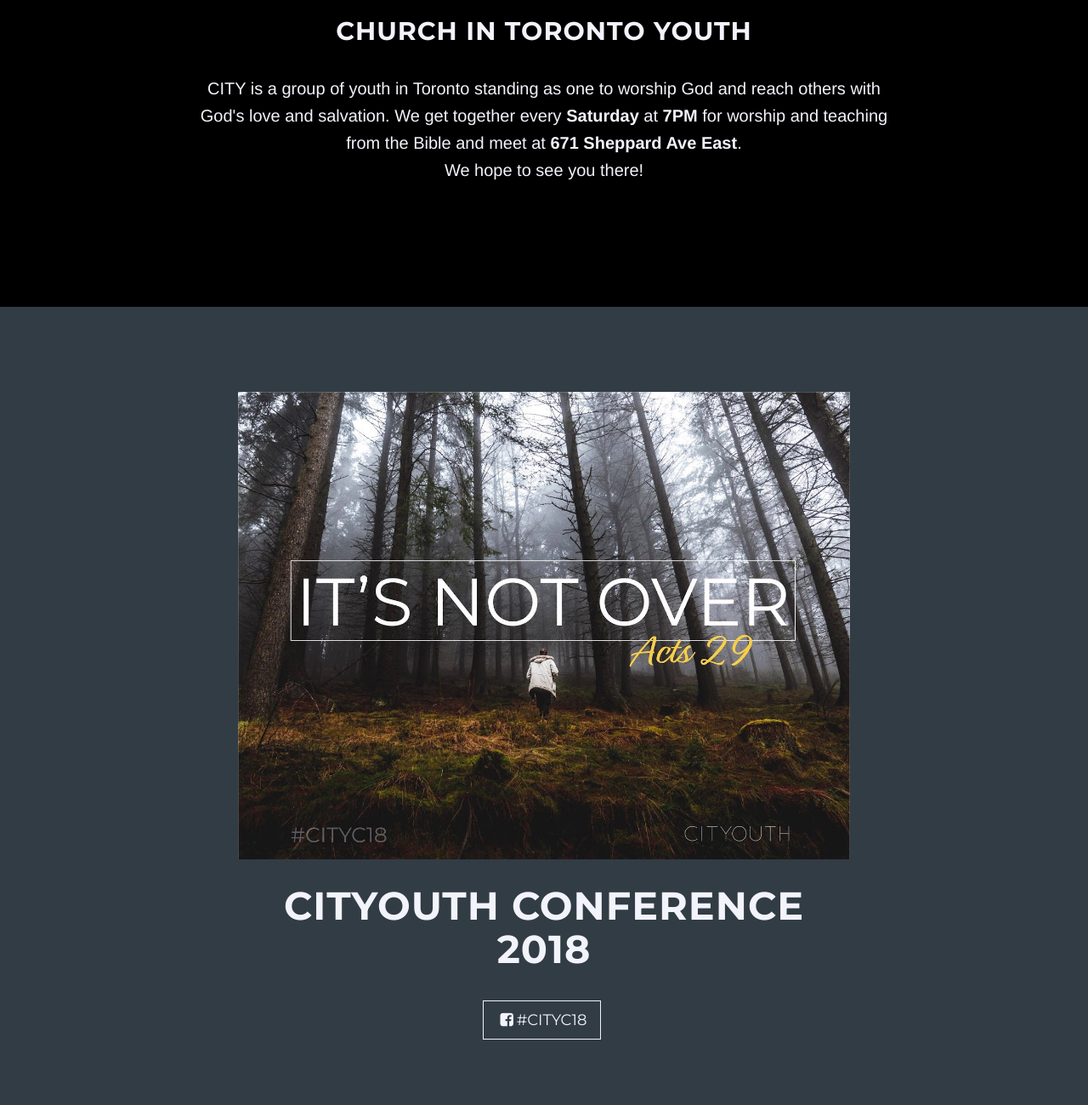
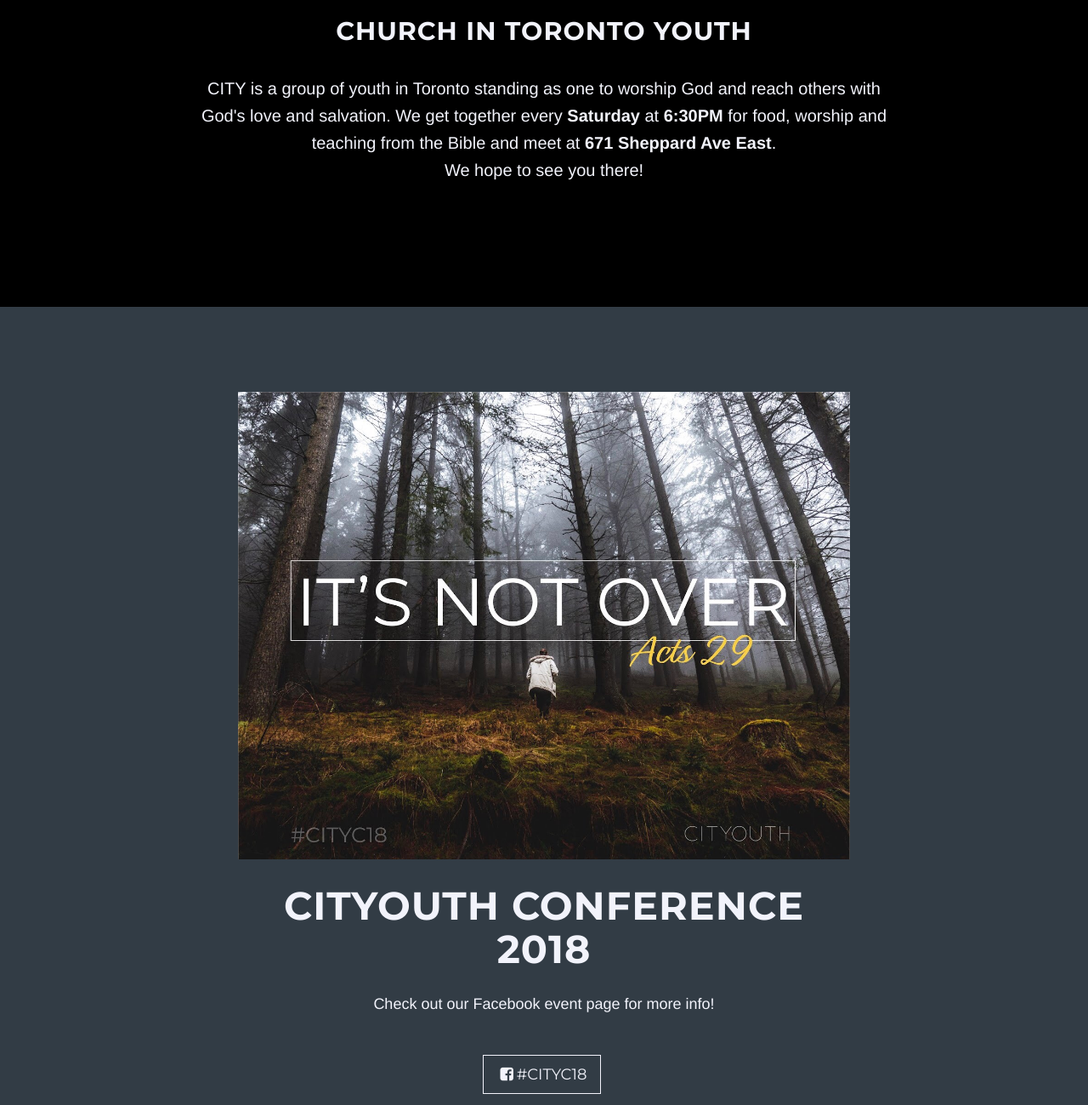
Before and after one commit to cityouthconference/cityouthconference.github.io, a plain HTML site: page index.html in a window 1280 px wide. Shown: the part 880-2180 px from the top of the page at 85% size. Drawn offline with Linux system fonts and the light colour scheme; some packages are replaced by stand-ins of ours.

Commit message:
Add supporting text for Facebook event, edit start time

```diff
--- a/index.html
+++ b/index.html
@@ -99,7 +99,7 @@
                      <div class="col-md-8 col-md-offset-2">
                          <h2>Church In Toronto Youth</h2>
                          <p>CITY is a group of youth in Toronto standing as one to worship God and reach others with God's love
-                             and salvation. We get together every <b>Saturday</b> at <b>7PM</b> for worship and teaching from the Bible
+                             and salvation. We get together every <b>Saturday</b> at <b>6:30PM</b> for food, worship and teaching from the Bible
                              and meet at <b>671 Sheppard Ave East</b>. <br>We hope to see you there!</p>
                      </div>
                  </div>
@@ -114,6 +114,7 @@
                  <div class="row text-center" style="padding-bottom: 10px">
                     <div class="col-md-8 col-md-offset-2">
                         <h2>CITYouth Conference 2018</h2>
+                        <p>Check out our Facebook event page for more info!</p>
                     </div>
                  </div>
                  <ul class="list-inline">
```
